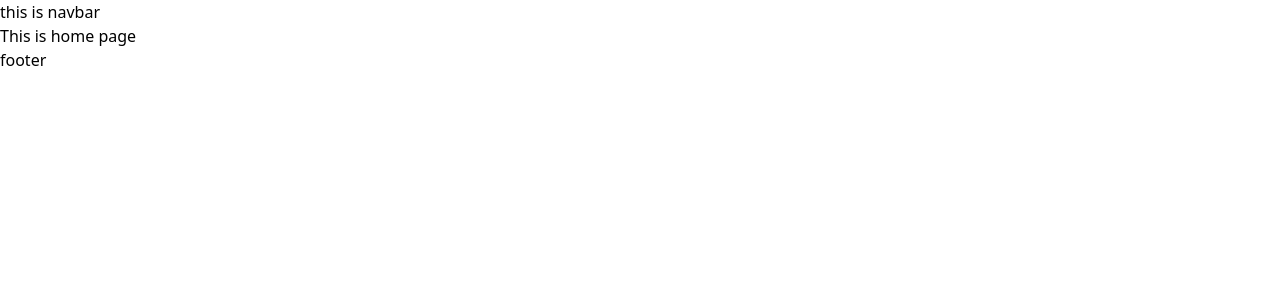
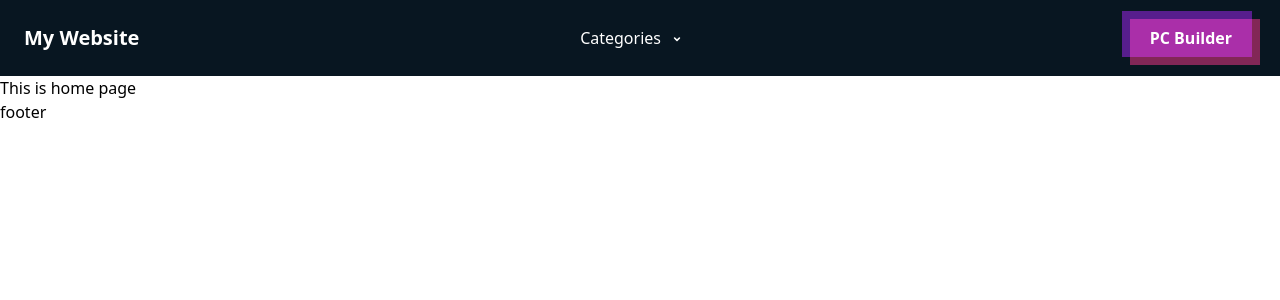
Before and after one commit to Oliulla/getpc, a Next.js app: page / in a window 1280 px wide. Shown: the top 300 px of the page. Built offline with nearby package versions, Linux system fonts and the light colour scheme.

Commit message:
[DONE]: Init setup for navbar

```diff
--- a/src/components/RootLayout.js
+++ b/src/components/Layouts/RootLayout.js
@@ -1,6 +1,6 @@
 import React from "react";
-import Navbar from "./onetime/Navbar";
-import Footer from "./onetime/Footer";
+import Navbar from "../onetime/Navbar";
+import Footer from "../onetime/Footer";
 
 const RootLayout = ({ children }) => {
   return (
--- a/src/components/onetime/Navbar.js
+++ b/src/components/onetime/Navbar.js
@@ -1,11 +1,96 @@
-import React from 'react';
+import Link from "next/link";
+import { useState } from "react";
 
 const Navbar = () => {
-    return (
-        <div>
-            this is navbar
+  const [isCategoriesOpen, setCategoriesOpen] = useState(false);
+
+//   const toggleCategories = () => {
+//     setCategoriesOpen(!isCategoriesOpen);
+//   };
+
+  return (
+    <nav className="bg-[#081621] p-6">
+      <div className="container mx-auto flex justify-between items-center">
+        <Link href="/">
+          <span className="text-white text-xl font-bold cursor-pointer">
+            My Website
+          </span>
+        </Link>
+
+        <div
+          className="relative inline-block text-white"
+          onMouseOver={() => setCategoriesOpen(true)}
+          onMouseOut={() => setCategoriesOpen(false)}
+        >
+          <button className="group flex items-center space-x-2 h-full">
+            <span>Categories</span>
+            <svg
+              xmlns="http://www.w3.org/2000/svg"
+              className={`h-4 w-4 transform transition-transform ${
+                isCategoriesOpen ? "rotate-180" : ""
+              }`}
+              viewBox="0 0 20 20"
+              fill="currentColor"
+              aria-hidden="true"
+            >
+              <path
+                fillRule="evenodd"
+                d="M6.293 9.293a1 1 0 011.414 0L10 11.586l2.293-2.293a1 1 0 111.414 1.414l-3 3a1 1 0 01-1.414 0l-3-3a1 1 0 010-1.414z"
+                clipRule="evenodd"
+              />
+            </svg>
+          </button>
+          <div
+            className={`${
+              isCategoriesOpen ? "block" : "hidden"
+            } w-[300px] absolute left-0 pt-6 space-y-2 bg-[#081621] text-white border border-gray-300 rounded-lg py-2 z-10`}
+            onMouseOver={() => setCategoriesOpen(true)}
+            onMouseOut={() => setCategoriesOpen(false)}
+          >
+            <Link href="/category/cpu-processor" className="hover:underline">
+              <span className="block px-4 py-2 cursor-pointer">
+                CPU / Processor
+              </span>
+            </Link>
+            <Link href="/category/motherboard" className="hover:underline">
+              <span className="block px-4 py-2 cursor-pointer">
+                Motherboard
+              </span>
+            </Link>
+            <Link href="/category/ram" className="hover:underline">
+              <span className="block px-4 py-2 cursor-pointer">RAM</span>
+            </Link>
+            <Link href="/category/power-supply-unit" className="hover:underline">
+              <span className="block px-4 py-2 cursor-pointer">
+                Power Supply Unit
+              </span>
+            </Link>
+            <Link href="/category/storage-device" className="hover:underline">
+              <span className="block px-4 py-2 cursor-pointer">
+                Storage Device
+              </span>
+            </Link>
+            <Link href="/category/monitor" className="hover:underline">
+              <span className="block px-4 py-2 cursor-pointer">Monitor</span>
+            </Link>
+            <Link href="/category/others" className="hover:underline">
+              <span className="block px-4 py-2 cursor-pointer">Others</span>
+            </Link>
+          </div>
         </div>
-    );
+
+        <div className="space-x-4">
+          <Link href="/pc-builder">
+            <span className="relative px-6 py-3 font-bold text-white rounded-lg group">
+              <span className="absolute inset-0 w-full h-full transition duration-300 transform -translate-x-1 -translate-y-1 bg-purple-800 ease opacity-80 group-hover:translate-x-0 group-hover:translate-y-0"></span>
+              <span className="absolute inset-0 w-full h-full transition duration-300 transform translate-x-1 translate-y-1 bg-pink-800 ease opacity-80 group-hover:translate-x-0 group-hover:translate-y-0 mix-blend-screen"></span>
+              <span className="relative">PC Builder</span>
+            </span>
+          </Link>
+        </div>
+      </div>
+    </nav>
+  );
 };
 
 export default Navbar;
--- a/src/pages/index.js
+++ b/src/pages/index.js
@@ -1,4 +1,4 @@
-import RootLayout from "@/components/RootLayout";
+import RootLayout from "@/components/Layouts/RootLayout";
 import React from "react";
 
 const HomePage = () => {
```
